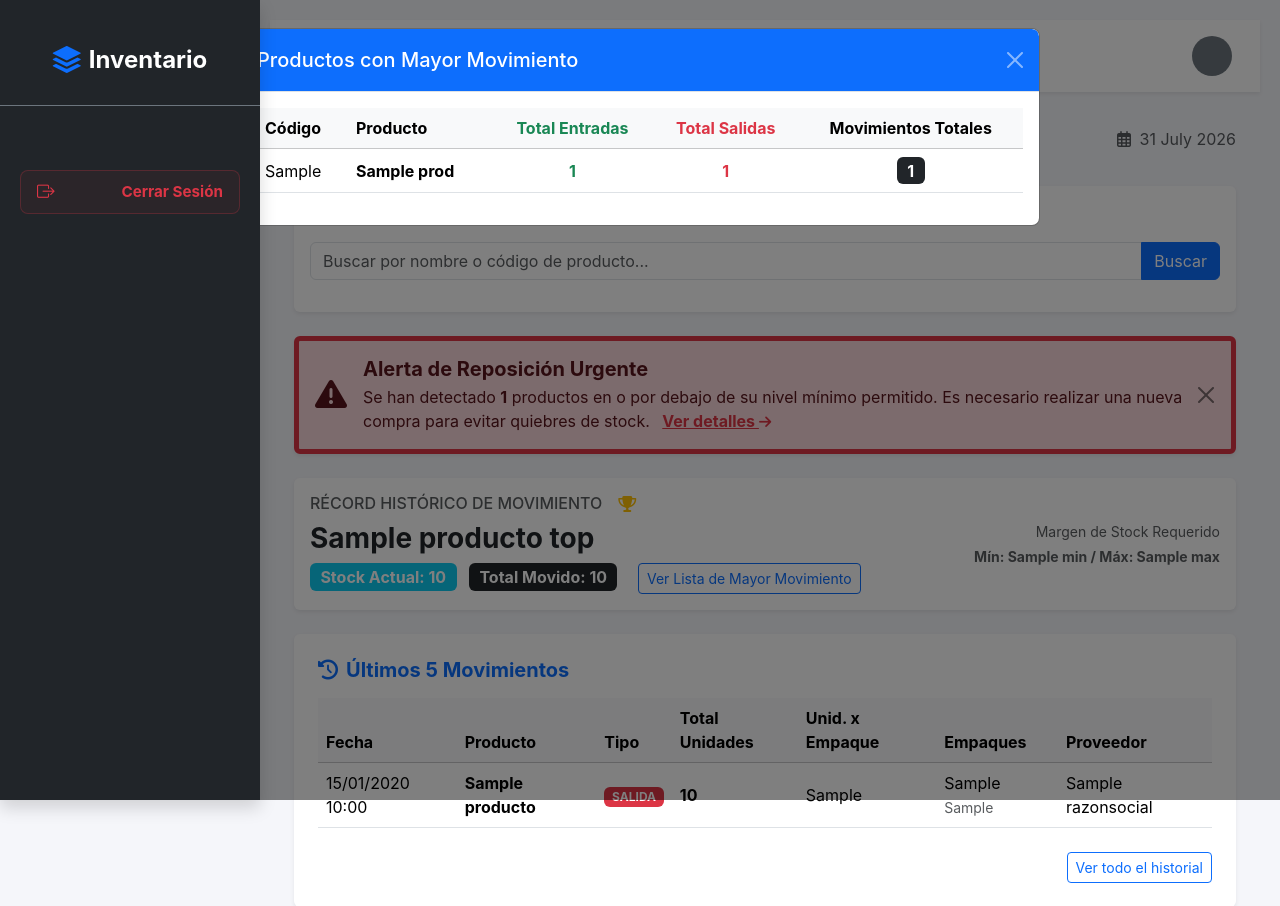
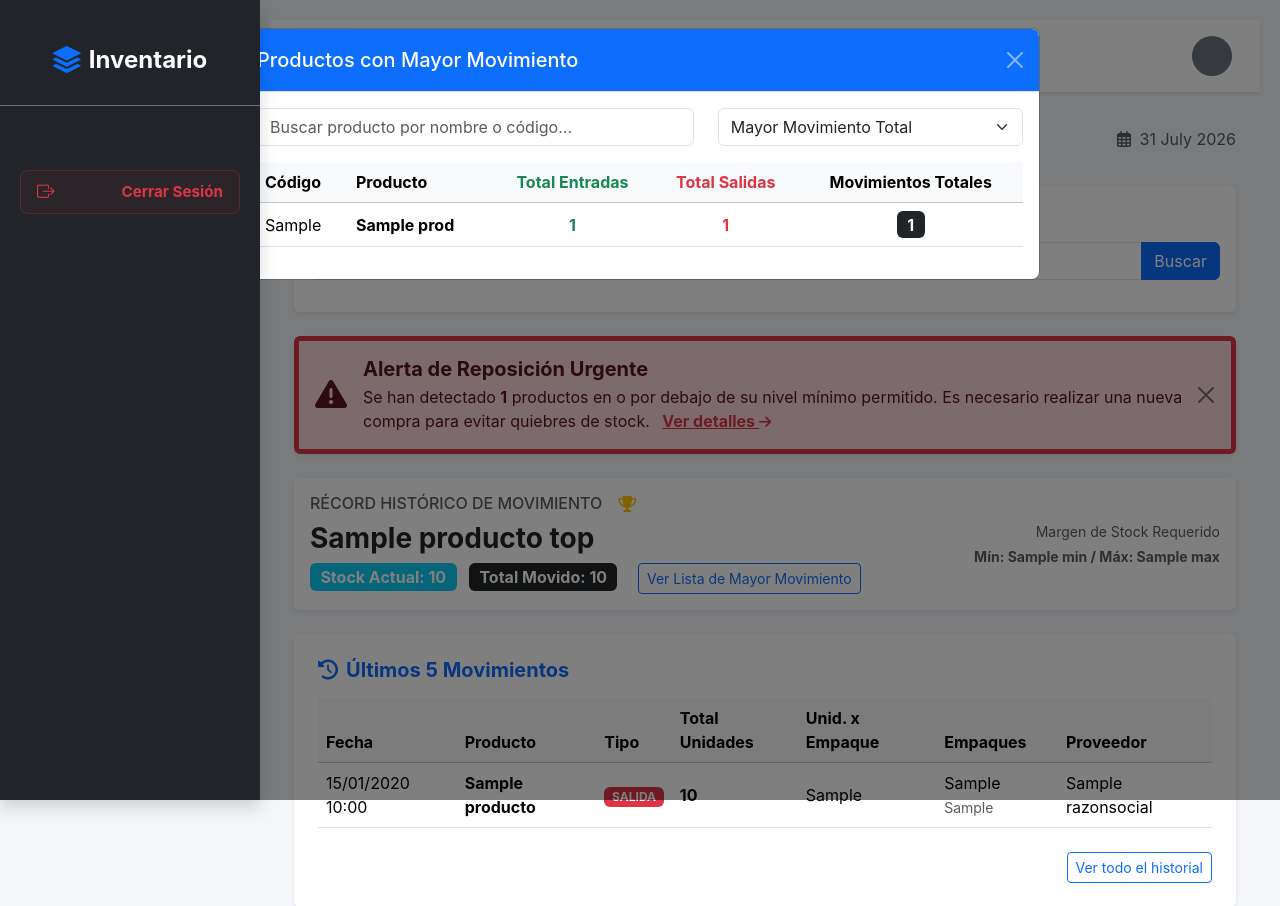
Before and after one commit to aatay19/Inventario_python, a Django app: template libreria/templates/index.html in a window 1280 px wide, after a click on "Ver Lista de Mayor Movimiento". Shown: the top 906 px of the page. Run offline with Django 5.2, Linux system fonts and the light colour scheme; the template is opened without the code that fills it: most values are stand-ins (such as "Sample title", 1, 10 or a date in 2020); some libraries are stand-ins or nearby versions.

Commit message:
añadido al dashboard

```diff
--- a/libreria/templates/index.html
+++ b/libreria/templates/index.html
@@ -196,6 +196,21 @@
         <button type="button" class="btn-close btn-close-white" data-bs-dismiss="modal" aria-label="Close"></button>
       </div>
       <div class="modal-body">
+        <div class="row mb-3">
+          <div class="col-md-7">
+            <input type="text" id="busqueda-modal-movimientos" class="form-control" placeholder="Buscar producto por nombre o código...">
+          </div>
+          <div class="col-md-5">
+            <select id="filtro-modal-movimientos" class="form-select">
+              <option value="total_desc">Mayor Movimiento Total</option>
+              <option value="total_asc">Menor Movimiento Total</option>
+              <option value="entradas_desc">Mayor Entrada</option>
+              <option value="entradas_asc">Menor Entrada</option>
+              <option value="salidas_desc">Mayor Salida</option>
+              <option value="salidas_asc">Menor Salida</option>
+            </select>
+          </div>
+        </div>
         <div class="table-responsive">
           <table class="table table-hover align-middle">
             <thead class="table-light">
@@ -207,7 +222,7 @@
                 <th class="text-center">Movimientos Totales</th>
               </tr>
             </thead>
-            <tbody>
+            <tbody id="tbody-mayor-movimientos">
               {% for prod in productos_mayor_movimiento %}
               <tr>
                 <td>{{ prod.producto__codigo_producto }}</td>
@@ -239,6 +254,7 @@ document.addEventListener('DOMContentLoaded', function() {
     let timeoutId = null;
 
     if (inputBusqueda) {
+        // ... (el resto del código anterior) ...
         function realizarBusqueda() {
             const query = inputBusqueda.value.trim();
             if (query.length < 2) {
@@ -252,7 +268,7 @@ document.addEventListener('DOMContentLoaded', function() {
                     if (data.success) {
                         tbodyResultados.innerHTML = '';
                         if (data.productos.length === 0) {
-                            tbodyResultados.innerHTML = '<tr><td colspan="4" class="text-center text-muted">No se encontraron productos.</td></tr>';
+                            tbodyResultados.innerHTML = '<tr><td colspan="5" class="text-center text-muted">No se encontraron productos.</td></tr>';
                         } else {
                             data.productos.forEach(p => {
                                 const tr = document.createElement('tr');
@@ -287,6 +303,52 @@ document.addEventListener('DOMContentLoaded', function() {
             }
         });
     }
+
+    // --- JS Para Modal de Mayor Movimiento ---
+    const inputBusquedaModal = document.getElementById('busqueda-modal-movimientos');
+    const selectFiltroModal = document.getElementById('filtro-modal-movimientos');
+    const tbodyMovimientos = document.getElementById('tbody-mayor-movimientos');
+    let timeoutModalId = null;
+
+    function fetchMovimientos() {
+        const q = inputBusquedaModal ? inputBusquedaModal.value.trim() : '';
+        const sort = selectFiltroModal ? selectFiltroModal.value : 'total_desc';
+
+        fetch(`{% url "api.movimientos.mayor" %}?q=${encodeURIComponent(q)}&sort=${sort}`)
+            .then(res => res.json())
+            .then(data => {
+                if (data.success && tbodyMovimientos) {
+                    tbodyMovimientos.innerHTML = '';
+                    if (data.data.length === 0) {
+                        tbodyMovimientos.innerHTML = '<tr><td colspan="5" class="text-center text-muted">No se encontraron productos.</td></tr>';
+                    } else {
+                        data.data.forEach(prod => {
+                            const tr = document.createElement('tr');
+                            tr.innerHTML = `
+                                <td>${prod.codigo}</td>
+                                <td class="fw-bold">${prod.nombre}</td>
+                                <td class="text-center text-success fw-bold">${prod.entradas}</td>
+                                <td class="text-center text-danger fw-bold">${prod.salidas}</td>
+                                <td class="text-center"><span class="badge bg-dark fs-6">${prod.total}</span></td>
+                            `;
+                            tbodyMovimientos.appendChild(tr);
+                        });
+                    }
+                }
+            })
+            .catch(err => console.error('Error:', err));
+    }
+
+    if (inputBusquedaModal) {
+        inputBusquedaModal.addEventListener('input', function() {
+            clearTimeout(timeoutModalId);
+            timeoutModalId = setTimeout(fetchMovimientos, 400);
+        });
+    }
+
+    if (selectFiltroModal) {
+        selectFiltroModal.addEventListener('change', fetchMovimientos);
+    }
 });
 </script>
 {% endblock %}
```
